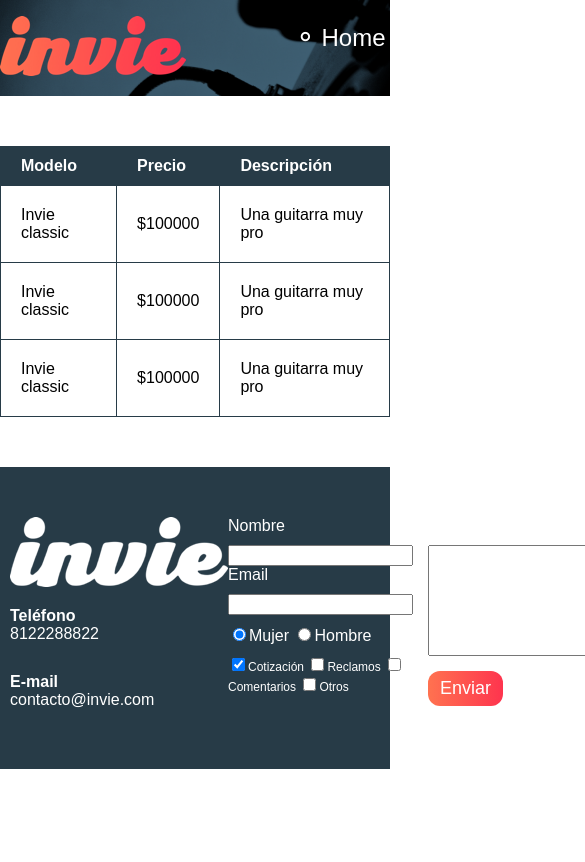
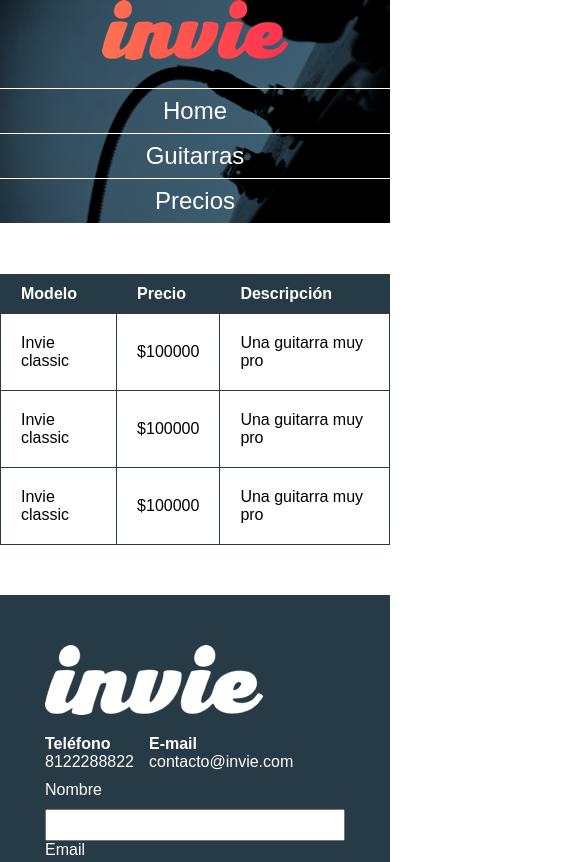
Before and after one commit to JeseDavid/invie, a plain HTML site: page precios.html in a window 390 px wide. Shown: the top 862 px of the page, 585 px wide, since content can reach past the window. Drawn offline with Linux system fonts and the light colour scheme; a web font is replaced by a local one.

Commit message:
Responsive Design para telefonos

```diff
--- a/css/invie.css
+++ b/css/invie.css
@@ -96,9 +96,9 @@ input:focus, textarea:focus {
 
 .menu {
   font-size: 24px;
-  width: 500px;
   display: inline-block;
   position: absolute;
+  right: 0;
   color: white;
 }
 
@@ -266,5 +266,95 @@ input:focus, textarea:focus {
     position: static;
     margin: 0;
   }
+  .contenedor-guitarra-a {
+    padding: 0;
+  }
+}
+
+@media screen and (max-width: 767px) {
+  /* footer */
+  .footer .contenedor {
+    display: block;
+  }
+  .contacto {
+    margin: 0 auto;
+  }
+  .formulario {
+    display: block;
+    margin: 0 auto;
+    width: 300px;
+  }
+  .intereses label {
+    display: block;
+    font-size: 16px;
+  }
+  .col1 {
+    margin: 0;
+  }
+  input[type="text"],
+  input[type="email"] {
+    font-size: 16px;
+    padding: 5px;
+  }
+  textarea {
+    width: 100%;
+  }
+  input[type="radio"],
+  input[type="checkbox"] {
+    zoom: 1.5;
+  }
+}
+
+@media screen and (max-width: 650px) {
+  /* portada */
+  .header {
+    text-align: center;
+  }
+  .logotipo {
+    margin: 0;
+  }
+  .menu {
+    position: static;
+    display: block;
+  }
+  .menu li:first-child {
+    margin: 0;
+  }
+  .menu ul {
+    padding: 0;
+  }
+  /* footer */
+}
+
+@media screen and (max-width: 500px) {
+  /* portada */
+  .portada {
+    text-align: center;
+  }
+  .menu li {
+    display: block;
+    margin: 0;
+    padding: 8px 0;
+    border-bottom: 1px solid white;
+  }
+  .menu li:before {
+    display: none;
+  }
+  .menu li:first-child {
+    border-top: 1px solid white;
+  }
+  .titulo {
+    font-size: 30px;
+  }
+  .title-a {
+    font-size: 16px;
+  }
   /* guitarras */
+  .guitarra img {
+    width: 200px;
+    height: auto;
+  }
+  .title-b {
+    font-size: 30px;
+  }
 }
```
